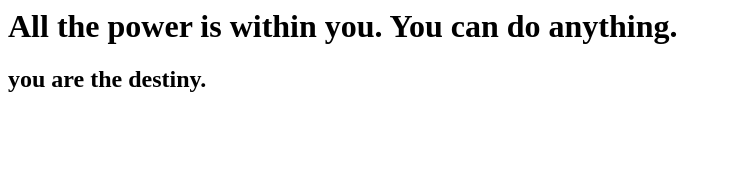
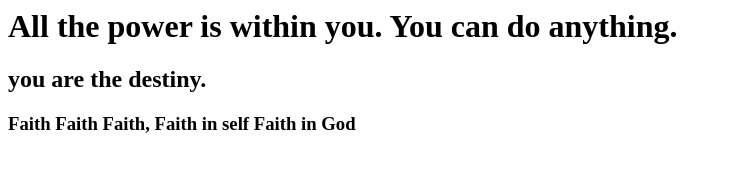
Before and after one commit to shhekarchowdary/myRepo, a plain HTML site: page index.html in a window 1280 px wide. Shown: the whole page, without its empty margins (0-731 px from the left). Drawn offline with Linux system fonts and the light colour scheme.

Commit message:
added 3rd quote

```diff
--- a/index.html
+++ b/index.html
@@ -2,5 +2,6 @@
 <body>
 <h1>All the power is within you. You can do anything.</h1>
 <h2>you are the destiny. </h2>
+<h3> Faith Faith Faith, Faith in self Faith in God </h3>
 </body>
 </html>
```
